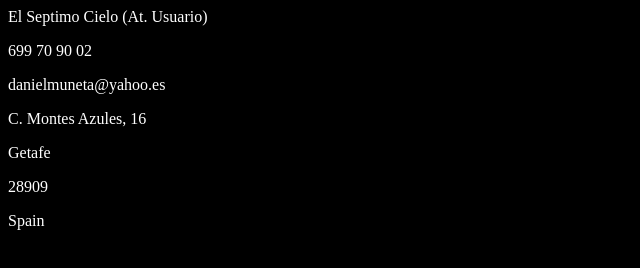
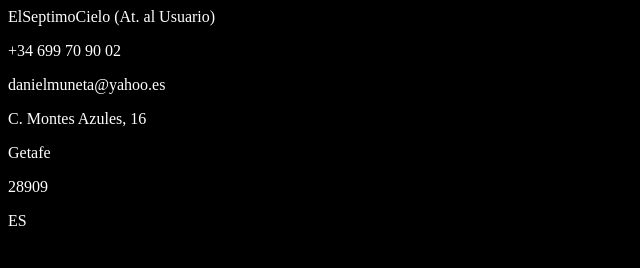
Before and after one commit to daniwolfy/MunetaProducciones, a plain HTML site: page index.html in a window 1280 px wide. Shown: the full height of the page, 0-640 px from the left. Drawn offline with Linux system fonts and the light colour scheme.

Commit message:
Update index.html

```diff
--- a/index.html
+++ b/index.html
@@ -4,13 +4,13 @@
 </head>
 
 <body bgcolor="black" text="white">
-<p> El Septimo Cielo (At. Usuario) </p>
-<p> 699 70 90 02 </p>
+<p> ElSeptimoCielo (At. al Usuario) </p>
+<p> +34 699 70 90 02 </p>
 <p> danielmuneta@yahoo.es </p>
 <p> C. Montes Azules, 16 </p>
 <p> Getafe </p>
 <p> 28909 </p>
-<p> Spain </p>
+<p> ES </p>
 </body>
 
 </html>
```
